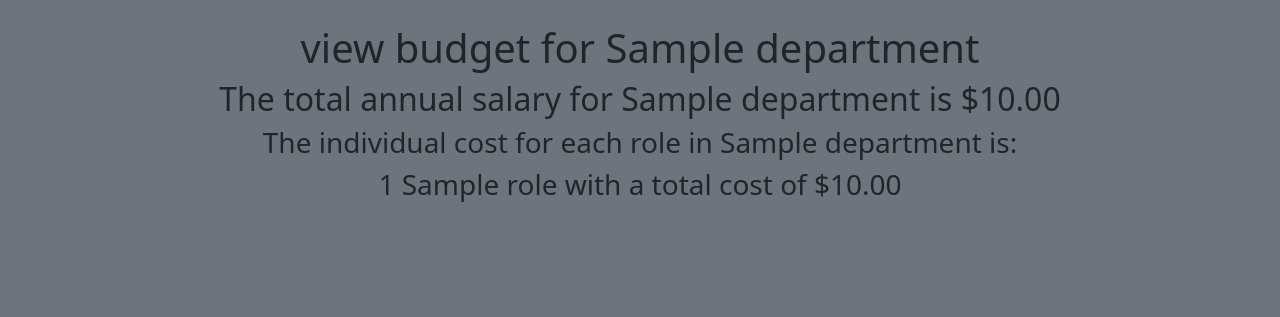
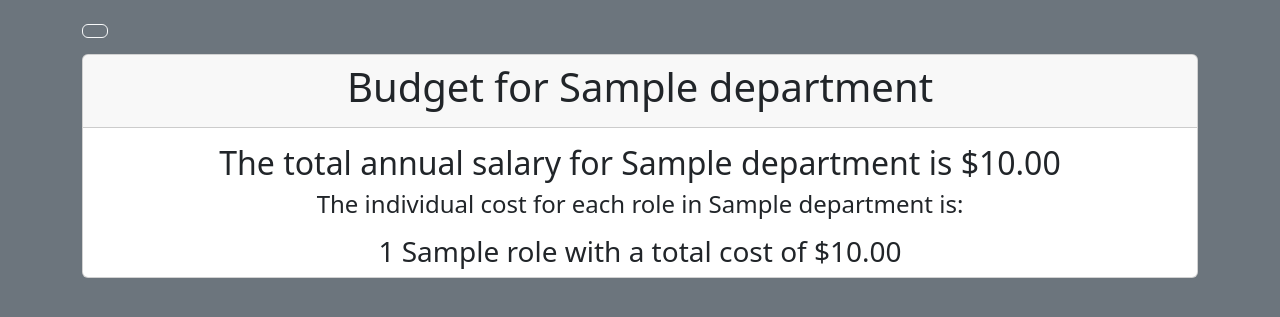
Before and after one commit to Codeyg12/Employee_Management, a Django app: page /budget/1 in a window 1280 px wide. Shown: the part 56-373 px from the top of the page. Run offline with Django 4.2, Linux system fonts and the light colour scheme; a user stored in the database is signed in; tables that the repository leaves empty hold one stand-in row (values such as "Sample post").

Commit message:
updating budget selection and giving budgets page a 'card'

```diff
--- a/webpage/templates/budget.html
+++ b/webpage/templates/budget.html
@@ -1,18 +1,22 @@
 {% extends 'base.html' %} {% block content %}
-<div class="text-center">
+<a href="{% url 'view_budgets' %}" class="btn btn-outline-light mb-3"><i class="fa-solid fa-arrow-left"></i></a>
+    <div class="card text-center">
+        {% load my_filters %}
         {% if department %}
-    <h1>view budget for {{department}}</h1>
+        <div class="card-header">
+            <h1>Budget for {{department}}</h1>
+        </div>
         {% endif %}
-    {% load my_filters %}
-    <h2>The total annual salary for {{department}} is {{total | currency}}</h2>
-    <h3>The individual cost for each role in {{department}} is:</h3>
+        <div class="card-body">
+          <h2 class="card-title">The total annual salary for {{department}} is {{total | currency}}</h2>
+          <h4 class="card-text">The individual cost for each role in {{department}} is:</h4>
+        </div>
         {% if roles %}
-
         {% for position, data in roles.items %}
         <h3>{{data.count}} {{position}}{{data.count|pluralize}} with a total cost of {{data.total_salary | currency}} </h3>
         {% endfor %}
-
         {% endif %}
+      </div>
 
 
 </div>
--- a/webpage/templates/view_budgets.html
+++ b/webpage/templates/view_budgets.html
@@ -1,7 +1,7 @@
 {% extends 'base.html' %} {% block content %}
-<h1 class="text-center">view budgets</h1>
+<h1 class="text-center">View Budgets</h1>
 <div class="dropdown show text-center">
-    <button class="btn btn-secondary dropdown-toggle" type="button" id="dropdownMenuButton" data-bs-toggle="dropdown" aria-haspopup="true" aria-expanded="false">
+    <button class="btn btn-secondary btn-lg dropdown-toggle" type="button" id="dropdownMenuButton" data-bs-toggle="dropdown" aria-haspopup="true" aria-expanded="false">
         Select a Department
       </button>
       <div class="dropdown-menu" aria-labelledby="dropdownMenuLink">
```
Lines whose indentation alone changed are shown as unchanged.
